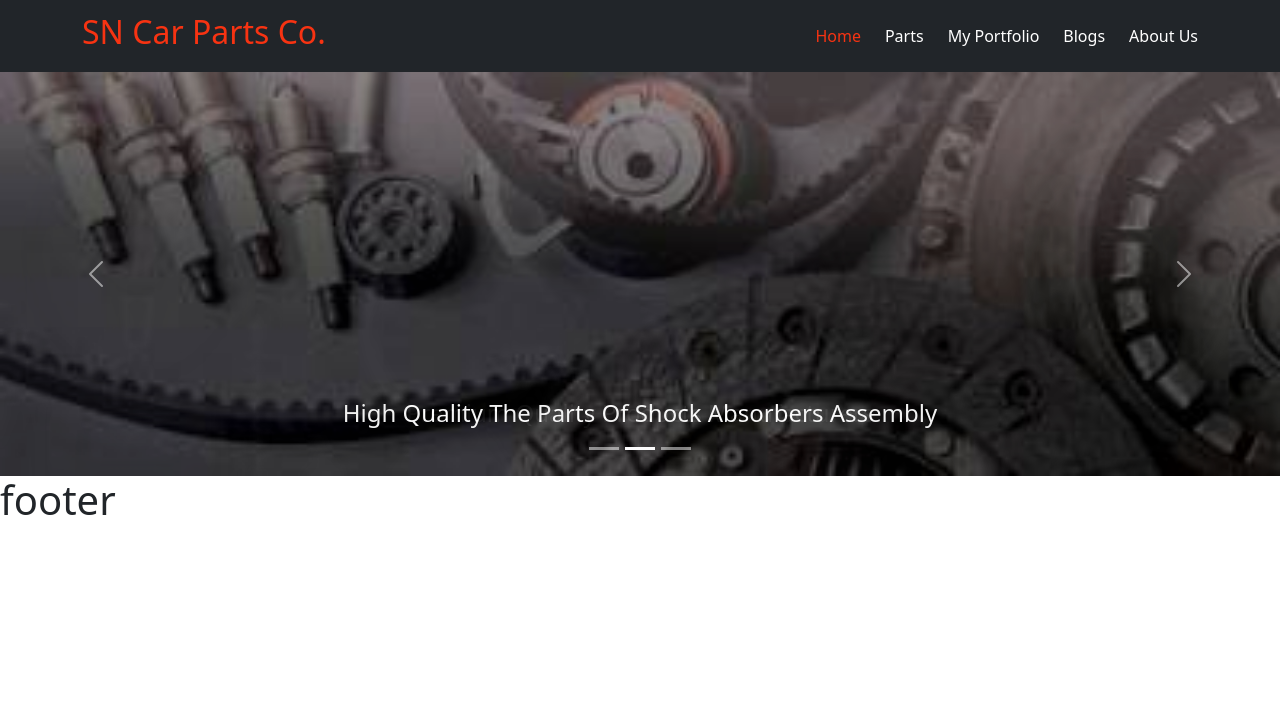
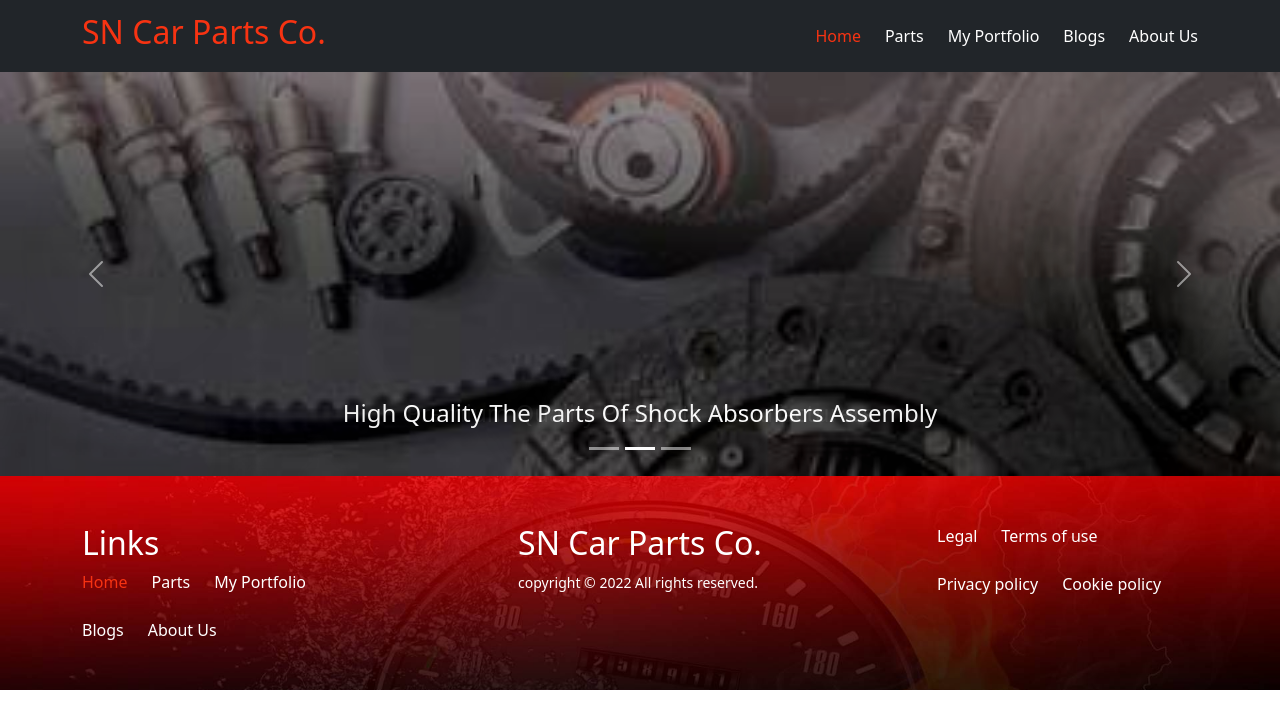
Before and after one commit to sohananazneen/manufacturer-website-client-side, a React (Create React App) app: page / in a window 1280 px wide. Shown: the top 728 px of the page. Built offline with nearby package versions, Linux system fonts and the light colour scheme.

Commit message:
Footer  added

```diff
--- a/src/Pages/Shared/Footer.js
+++ b/src/Pages/Shared/Footer.js
@@ -1,10 +1,50 @@
 import React from 'react';
-
+import { Col, Container, Nav, Row } from 'react-bootstrap';
+import footer from '../../assets/images/footer-pic.jpg'
+import CustomLink from './CustomLink';
 const Footer = () => {
+    const today = new Date();
+    const year = today.getFullYear();
     return (
-        <div>
-            <h1>footer</h1>
-        </div>
+        <footer style={{
+            background: `url(${footer})`,
+            backgroundSize: 'cover'
+        }} className="text-white">
+            <div className="p-5">
+                <Container>
+                    <Row>
+                        <Col xs={3} md={3}>
+                            <h2>Links</h2>
+                            <Nav className="ms-auto gap-4 ">
+                                <CustomLink to='/'>Home</CustomLink>
+                                <CustomLink to='/parts'>Parts</CustomLink>
+                                <CustomLink to='/portfolio'>My Portfolio</CustomLink>
+                                <CustomLink to='/blogs'>Blogs</CustomLink>
+                                <CustomLink to='/about'>About Us</CustomLink>
+                            </Nav>
+                        </Col>
+                        <Col xs={6} md={6}>
+                            <div className="d-flex justify-content-center">
+                                <div>
+                                    <h2>SN Car Parts Co.</h2>
+                                    <small>copyright &copy; {year} All rights reserved.</small>
+                                </div>
+                            </div>
+                        </Col>
+                        <Col xs={3} md={3}>
+                            <div className="d-flex justify-content-end">
+                                <Nav className="ms-auto gap-4 ">
+                                    <CustomLink to=' '>Legal</CustomLink>
+                                    <CustomLink to=' '>Terms of use</CustomLink>
+                                    <CustomLink to=' '>Privacy policy</CustomLink>
+                                    <CustomLink to=' '>Cookie policy</CustomLink>
+                                </Nav>
+                            </div>
+                        </Col>
+                    </Row>
+                </Container>
+            </div>
+        </footer>
     );
 };
 
```
Also changed, not shown: src/assets/images/1.jpg (added), src/assets/images/footer-pic.jpg (added).
